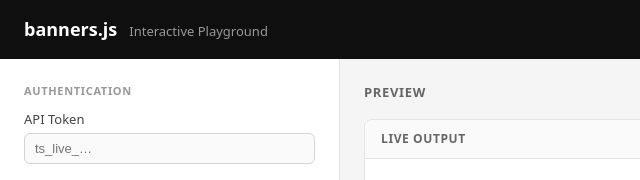
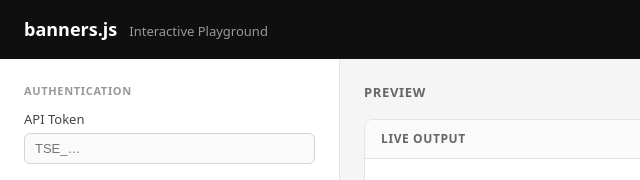
Before and after one commit to Topsort/banners.js, a website built with Vite: page demo/index.html in a window 1280 px wide. Shown: the top 180 px of the page, 0-640 px from the left. Built offline with nearby package versions, Linux system fonts and the light colour scheme.

Commit message:
fix: update API token placeholder from ts_live_ to TSE_ (#97)
Co-authored-by: Claude Sonnet 4.6 (1M context) <noreply@anthropic.com>

```diff
--- a/demo/index.html
+++ b/demo/index.html
@@ -275,7 +275,7 @@
             <legend>Authentication</legend>
             <div class="field">
               <label for="token">API Token</label>
-              <input type="password" id="token" name="token" placeholder="ts_live_…" required />
+              <input type="password" id="token" name="token" placeholder="TSE_…" required />
             </div>
           </fieldset>
 
```
